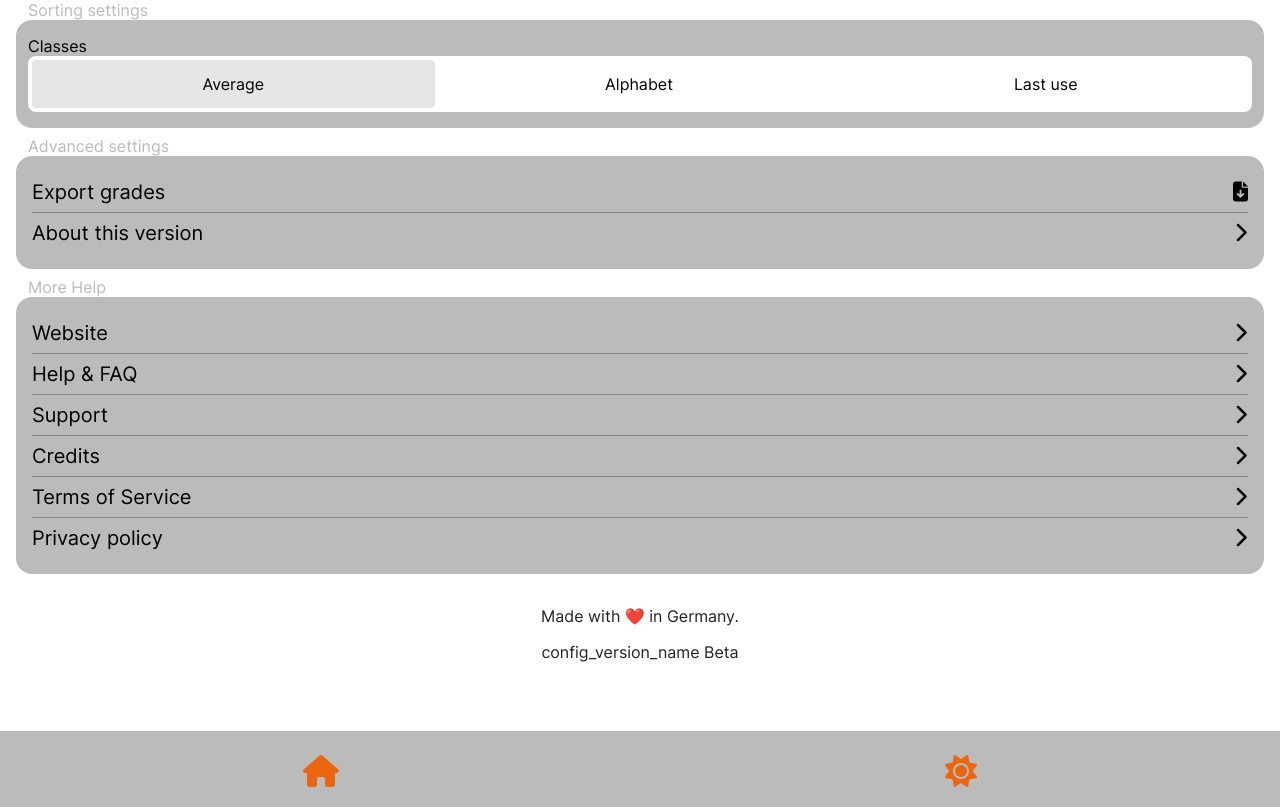
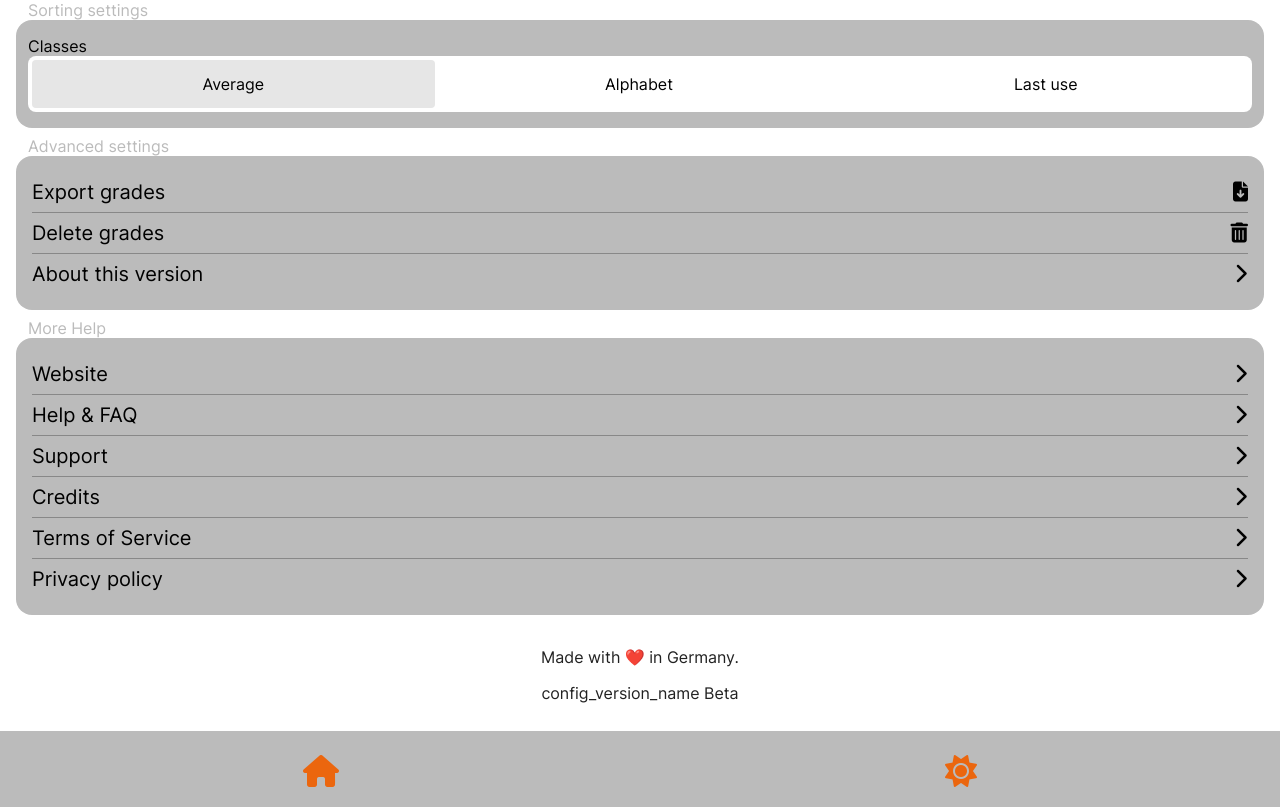
Before and after one commit to noten-app/old-app, a PHP site: page /settings/index.php in a window 1280 px wide. Shown: the part 231-1038 px from the top of the page. Run offline with PHP 8.4, Linux system fonts and the light colour scheme; the visitor is signed in with stand-in values (Sample User, id 1); data that the repository does not hold is empty; a stand-in replaces the project's code that opens the database connection; some libraries are stand-ins or nearby versions.

Commit message:
Add grade deletion

```diff
--- a/settings/index.php
+++ b/settings/index.php
@@ -142,6 +142,20 @@
                 </div>
             </div>
         </div>
+        <div class="overlay" id="overlay_delete">
+            <h1 class="overlay-title">Delete Grades</h1>
+            <p>Are you sure, you want to delete all your grades?</p>
+            <p style="color: red;">You cannot undo this!</p>
+            <p>We recommend exporting all your grades before deleting them</p>
+            <div class="dropdown_container container_item" id="delete_grades_button" onclick="location.assign('delete_grades.php');">
+                <div class="dropdown_container-name">
+                    Delete all grades
+                </div>
+                <div class="dropdown_container-dropdown_icon">
+                    <i class="fa-solid fa-trash-can"></i>
+                </div>
+            </div>
+        </div>
     </div>
     <main id="main">
         <div class="group_container" id="account-settings" onclick="open_overlay('overlay_account');">
@@ -247,6 +261,14 @@
                     <i class="fa-solid fa-file-arrow-down"></i>
                 </div>
             </div>
+            <div class="dropdown_container container_item" onclick="open_overlay('overlay_delete');">
+                <div class="dropdown_container-name">
+                    Delete grades
+                </div>
+                <div class="dropdown_container-dropdown_icon">
+                    <i class="fas fa-trash-can"></i>
+                </div>
+            </div>
             <div class="dropdown_container container_item" onclick="window.open('https:\/\/noten-app.de/changelogs/', '_blank')">
                 <div class="dropdown_container-name">
                     About this version
--- a/settings/overlays.css
+++ b/settings/overlays.css
@@ -30,3 +30,12 @@
 .overlay-title {
     margin-top: 0;
 }
+
+/*
+Delete all grades
+*/
+#delete_grades_button {
+    background-color: #880000;
+    padding: 0.5rem;
+    border-radius: 0.5rem;
+}
```
Also changed, not shown: settings/delete_grades.php (added, +37 -0 lines).
